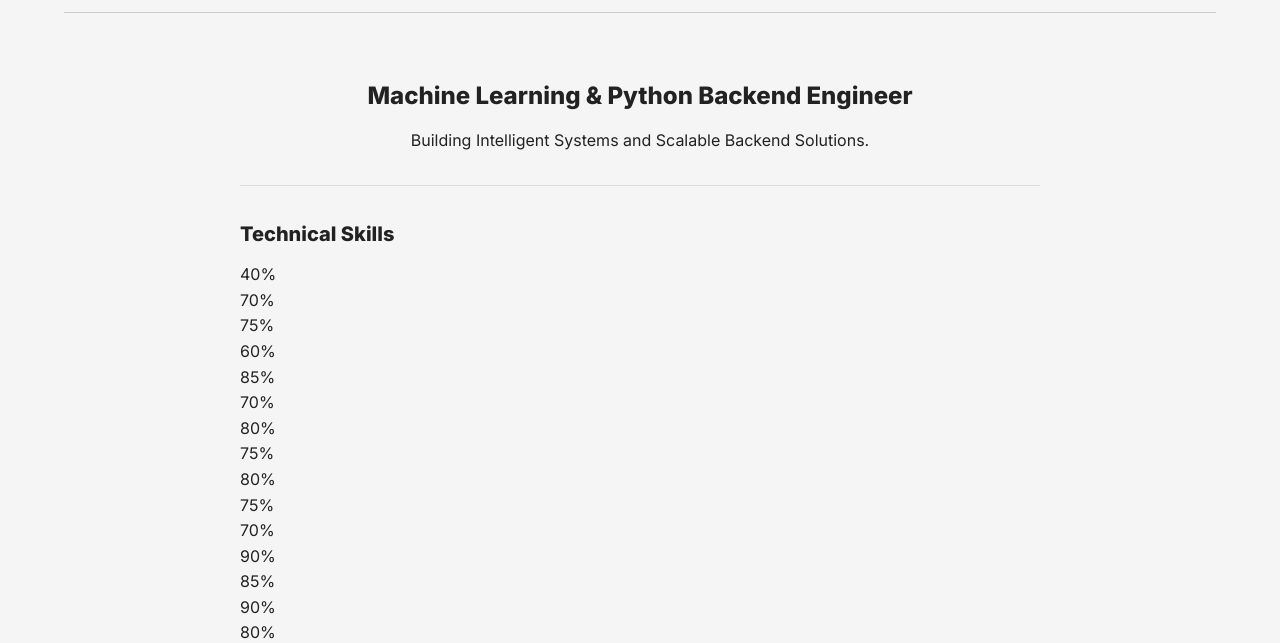
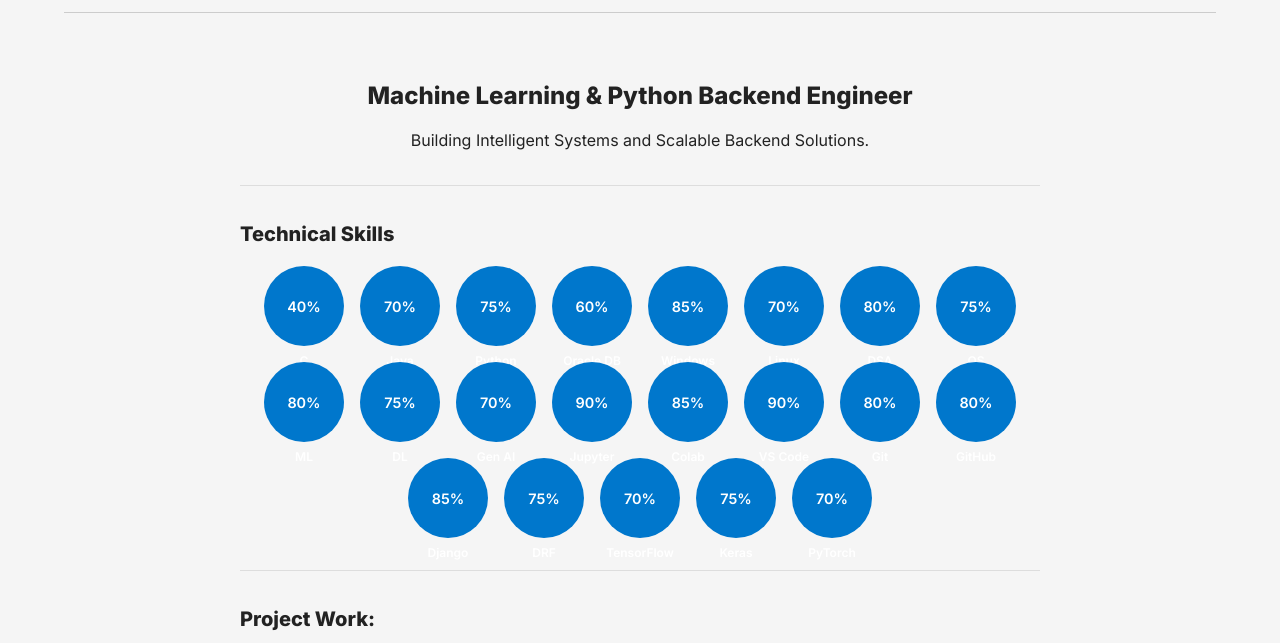
Before and after one commit to soumyanildey/soumyanildey.github.io, a plain HTML site: page index.html in a window 1280 px wide. Shown: the part 99-742 px from the top of the page. Drawn offline with Linux system fonts and the light colour scheme.

Commit message:
Update style.css

```diff
--- a/style.css
+++ b/style.css
@@ -109,3 +109,50 @@ footer {
     margin: 2rem auto;
   }
 }
+
+
+
+.skills-grid {
+  display: flex;
+  flex-wrap: wrap;
+  gap: 1rem;
+  justify-content: center;
+  margin-top: 1rem;
+}
+
+.skill-bubble {
+  width: 80px;
+  height: 80px;
+  border-radius: 50%;
+  background-color: #0077cc;
+  color: #fff;
+  display: flex;
+  align-items: center;
+  justify-content: center;
+  font-weight: 600;
+  font-size: 0.9rem;
+  position: relative;
+  transition: transform 0.3s ease;
+}
+
+.skill-bubble::before {
+  content: attr(data-label);
+  position: absolute;
+  bottom: -1.5rem;
+  font-size: 0.75rem;
+  color: inherit;
+}
+
+.skill-bubble:hover {
+  transform: scale(1.1);
+  background-color: #005fa3;
+}
+
+body.dark .skill-bubble {
+  background-color: #90caf9;
+  color: #000;
+}
+
+body.dark .skill-bubble:hover {
+  background-color: #64b5f6;
+}
```
